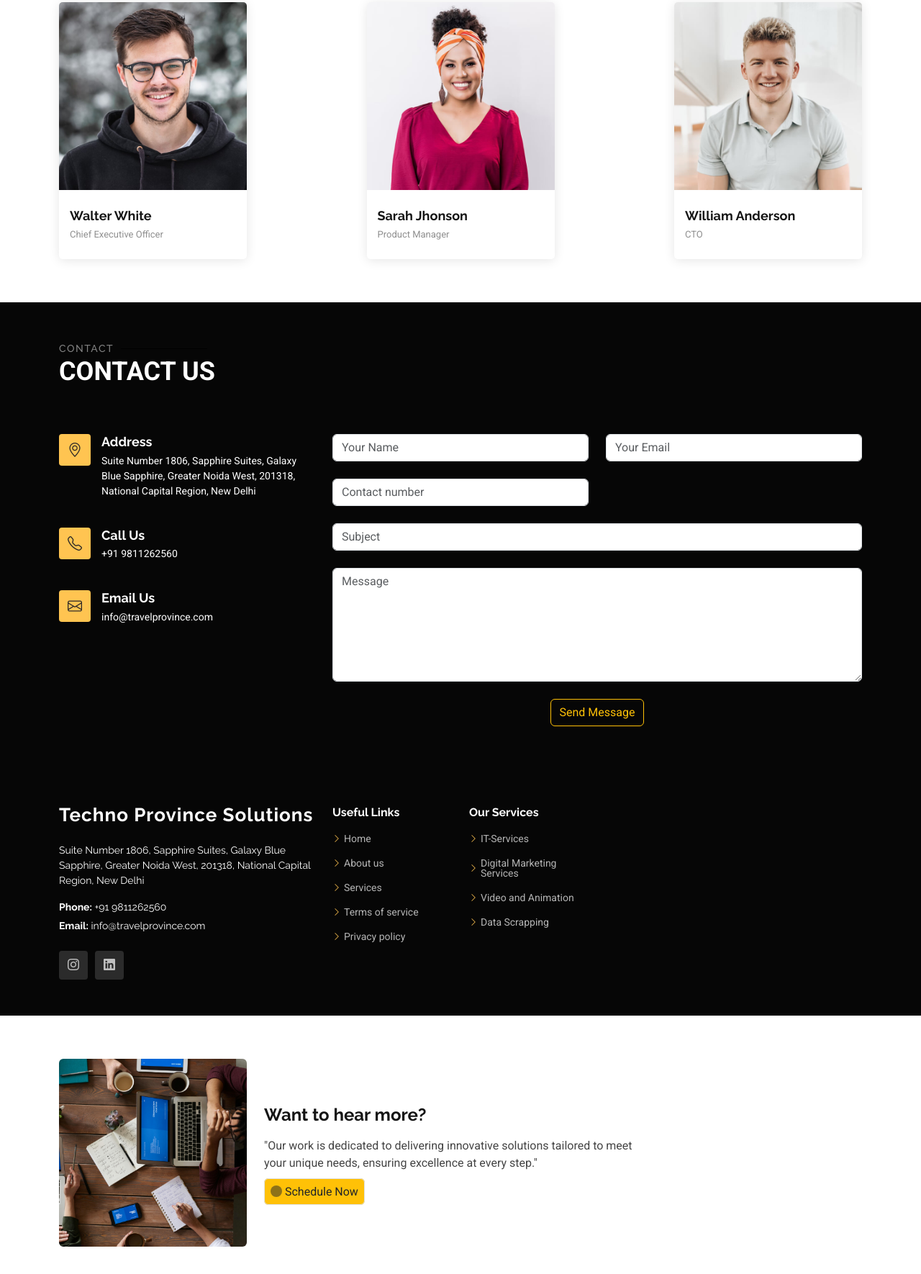
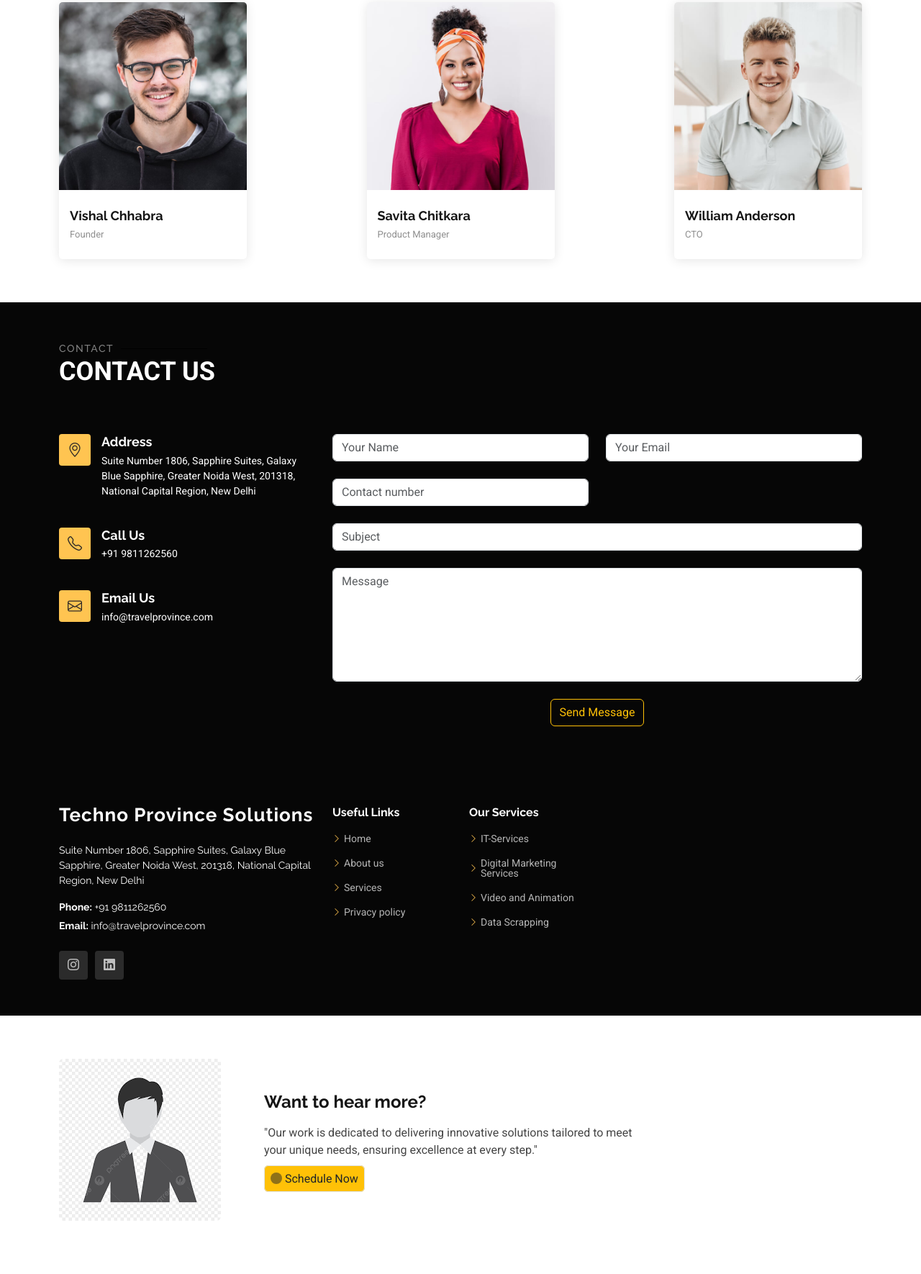
Before and after one commit to SatyamAgarwal054/TechnoProvince, a plain HTML site: page index.html in a window 1280 px wide. Shown: the part 3063-4833 px from the top of the page at 72% size. Drawn offline with nearby package versions, Linux system fonts and the light colour scheme.

Commit message:
version5

```diff
--- a/index.html
+++ b/index.html
@@ -328,7 +328,7 @@
 
             <div class="swiper-slide">
               <div class="testimonial-item">
-                <img src="assets/img/testimonials/testimonials-1.jpg" class="testimonial-img" alt="">
+                <img src="assets/img/testi.png" class="testimonial-img" alt="">
                 <h3>Elad Lievoich</h3>
                 <h4>Fornova</h4>
                 <div class="stars">
@@ -349,7 +349,7 @@
 
             <div class="swiper-slide">
               <div class="testimonial-item">
-                <img src="assets/img/testimonials/testimonials-2.jpg" class="testimonial-img" alt="">
+                <img src="assets/img/testi.png" class="testimonial-img" alt="">
                 <h3>Gaurav Khanna</h3>
                 <h4>FCM</h4>
                 <div class="stars">
@@ -399,8 +399,8 @@
 
               </div>
               <div class="member-info">
-                <h4>Walter White</h4>
-                <span>Chief Executive Officer</span>
+                <h4>Vishal Chhabra</h4>
+                <span>Founder</span>
               </div>
             </div>
           </div><!-- End Team Member -->
@@ -412,7 +412,7 @@
 
               </div>
               <div class="member-info">
-                <h4>Sarah Jhonson</h4>
+                <h4>Savita Chitkara</h4>
                 <span>Product Manager</span>
               </div>
             </div>
@@ -553,9 +553,9 @@
             <h4>Useful Links</h4>
             <ul>
               <li><i class="bi bi-chevron-right"></i> <a href="#hero"> Home</a></li>
-              <li><i class="bi bi-chevron-right"></i> <a href="#about"> About us</a></li>
-              <li><i class="bi bi-chevron-right"></i> <a href="#services"> Services</a></li>
-              <li><i class="bi bi-chevron-right"></i> <a href="term.html"> Terms of service</a></li>
+              <li><i class="bi bi-chevron-right"></i> <a href="about.html"> About us</a></li>
+              <li><i class="bi bi-chevron-right"></i> <a href="#services call-to-action"> Services</a></li>
+              <!-- <li><i class="bi bi-chevron-right"></i> <a href="term.html"> Terms of service</a></li> -->
               <li><i class="bi bi-chevron-right"></i> <a href="privacy.html"> Privacy policy</a></li>
             </ul>
           </div>
@@ -587,7 +587,7 @@
       <div class="row gy-4 align-items-center">
 
         <div class="col-lg-3">
-          <img src="assets/img/project.png" alt="" class="img-fluid rounded">
+          <img src="assets/img/testi.png" alt="" class="img-fluid rounded">
         </div>
 
         <div class="col-lg-6">
```
Also changed, not shown: about.html (+2 -2 lines), digitalm.html (+2 -2 lines), itservice.html (+2 -2 lines), privacy.html (+2 -2 lines), scrapd.html (+2 -2 lines), vdeo.html (+2 -2 lines), assets/img/testi.png (added).
